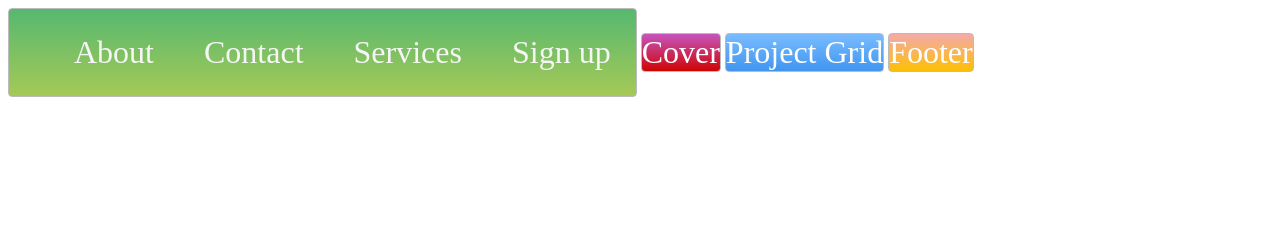
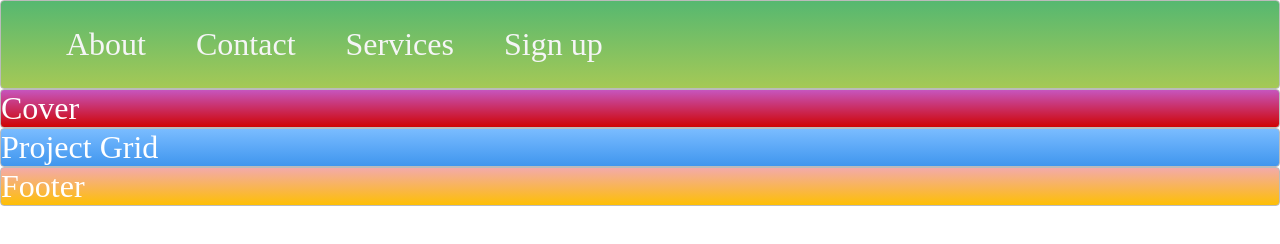
Before and after one commit to Melkam-code/layout_project, a plain HTML site: page project-start/index.html in a window 1280 px wide. Drawn offline with Linux system fonts and the light colour scheme.

Commit message:
Normalizing css

```diff
--- a/project-start/style.css
+++ b/project-start/style.css
@@ -1,3 +1,8 @@
+body {
+    /* Normalizing CSS, to remove any margin of the whole body */
+    margin: auto 0;
+}
+
 /* NAV */
 .main-nav {
     display: flex;
@@ -19,7 +24,7 @@ a {
     /* padding:30px 50px;
     margin:40px 60px; */
     cursor:pointer;
-    display:inline-block;
+    /* display:inline-block; */
     color:#FFF;
     font-size:2em;
     border-radius:4px;
```
